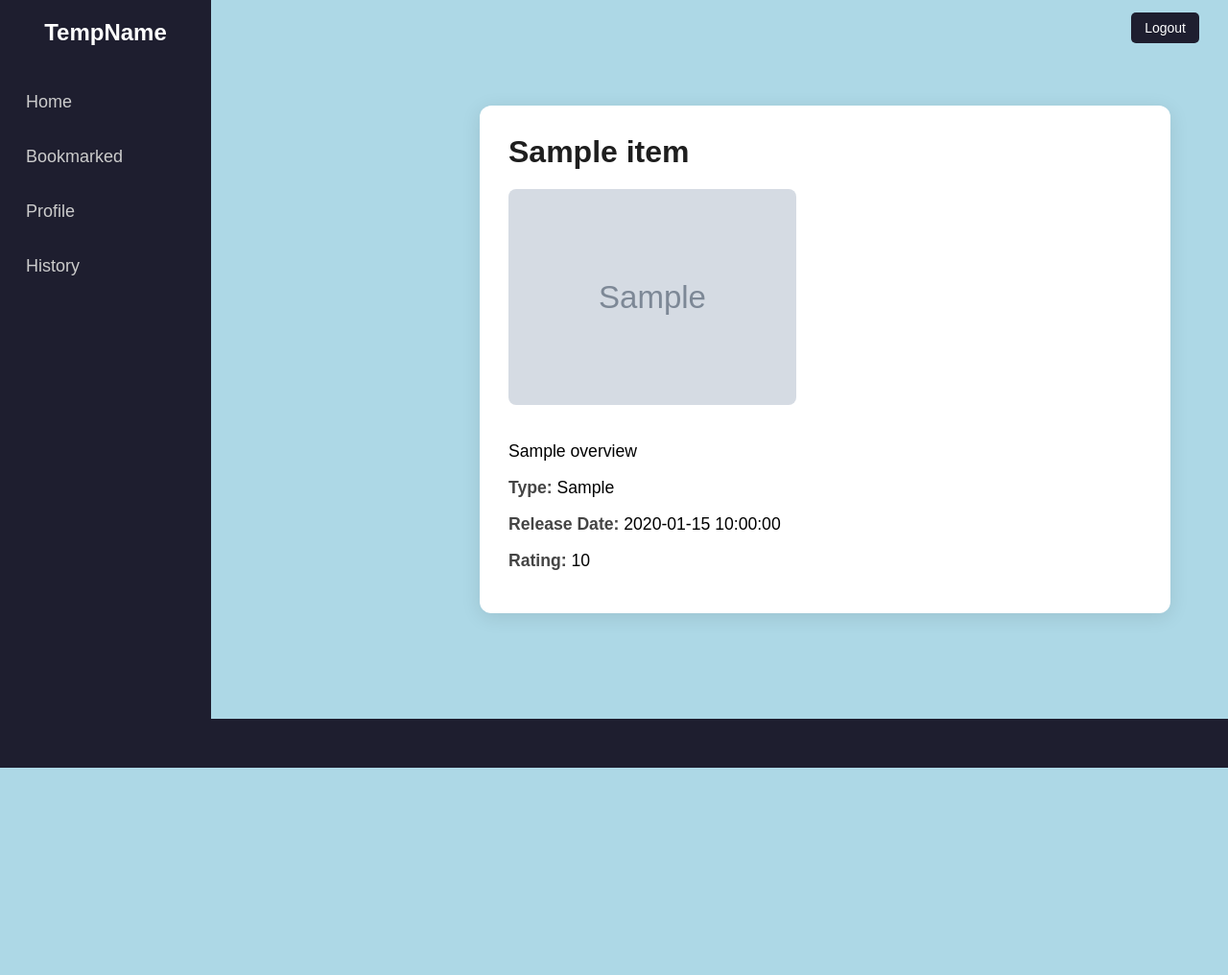
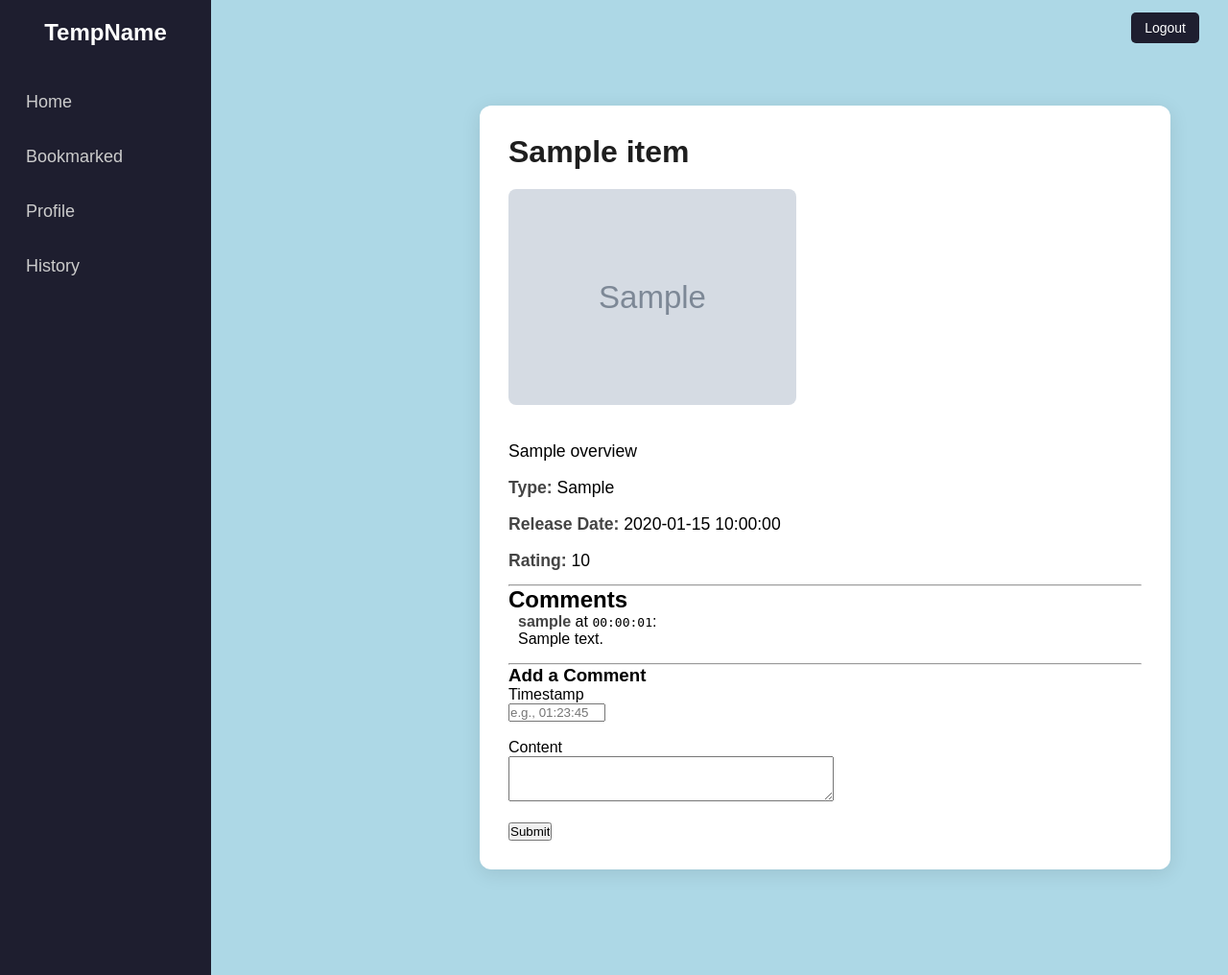
Before and after one commit to jalenjaloney/temp-name, a Flask app: template app/templates/season_page.html in a window 1280 px wide. Shown: the whole page at 96% size. Before the commit the page ends 800 px from the top, so only its background shows below. Run offline with Flask 3, Linux system fonts and the light colour scheme; a user stored in the database is signed in; tables that the repository leaves empty hold one stand-in row (values such as "Sample post"); the template is opened without the code that fills it: values that come from a table or form of the project are taken from there, most other values are stand-ins (such as "Sample title", 1, 10 or a date in 2020); grey boxes marked "Sample" are stand-in pictures; form fields are guessed from the names that the template uses; parts of the project's set-up code (start-up, migrations or seed data) failed here and were passed over.

Commit message:
Added comment feature

```diff
--- a/app/flask_app.py
+++ b/app/flask_app.py
@@ -6,10 +6,10 @@ from flask_behind_proxy import FlaskBehindProxy
 from flask_sqlalchemy import SQLAlchemy
 import os
 from dotenv import load_dotenv
-from app.forms import RegistrationForm, LoginForm
+from app.forms import *
 from flask_behind_proxy import FlaskBehindProxy
 from flask_login import LoginManager, login_user, logout_user, login_required, current_user
-from app.models import db, User
+from app.models import db, User, Comment
 
 app = Flask(__name__)
 proxied = FlaskBehindProxy(app)
@@ -109,6 +109,18 @@ def parse_episodes(tv_id, season_num, season_id, episodes_raw):
         })
     return episodes
 
+# Helper function to parse comment timestamp
+def parse_timestamp_string(ts_str):
+    parts = list(map(int, ts_str.split(":")))
+    if len(parts) == 2:
+        minutes, seconds = parts
+        return minutes * 60 + seconds
+    elif len(parts) == 3:
+        hours, minutes, seconds = parts
+        return hours * 3600 + minutes * 60 + seconds
+    else:
+        raise ValueError("Invalid timestamp format")
+
 # Fetch and parse both movies and TV shows
 movies_raw = fetch_popular("movie", pages=2)
 tv_raw = fetch_popular("tv", pages=2)
@@ -131,11 +143,39 @@ def catalogue():
     users = User.query.all()
     return render_template('catalogue.html', movies=movies, tv_shows=tv_shows, users=users)
 
-@app.route('/media/<media_id>')
+@app.route('/media/<media_id>', methods=['GET', 'POST'])
 def get_media(media_id):
     movie = df[df["tmdb_id"] == int(media_id)]
+    if movie.empty:
+        return "Media not found", 404
 
-    return render_template('season_page.html', item=movie.iloc[0].to_dict())
+    # Allow commenting
+    form = commentForm()
+    if form.validate_on_submit() and current_user.is_authenticated:
+        # Checking if timestamp is properly formatted
+        try:
+            timestamp_seconds = parse_timestamp_string(form.timestamp.data)
+        except ValueError:
+            flash("Invalid timestamp format.", "danger")
+            return redirect(url_for('get_media', media_id=media_id))
+
+        new_comment = Comment(
+            content=form.content.data,
+            timestamp=timestamp_seconds,
+            user_id=current_user.id,
+            media_id=int(media_id)
+        )
+        db.session.add(new_comment)
+        db.session.commit()
+        flash("Comment added!")
+        return redirect(url_for('get_media', media_id=media_id))
+
+    comments = Comment.query.filter_by(media_id=int(media_id)).order_by(Comment.timestamp).all()
+
+    return render_template('season_page.html',
+                           item=movie.iloc[0].to_dict(),
+                           form=form,
+                           comments=comments)
 
 @app.route("/register", methods=['GET', 'POST'])
 def register():
@@ -157,7 +197,6 @@ def login():
       if user:
         if user.password == form.password.data:
          login_user(user, remember=form.remember.data)
-         flash('Login successful!', 'success')
          return redirect(url_for('catalogue'))
       else:
          form.username.errors.append('Invalid username or password.')
--- a/app/templates/season_page.html
+++ b/app/templates/season_page.html
@@ -1,6 +1,7 @@
 {% extends "layout.html" %}
 {% block content %}
 <div class="Container">
+
   {% if item %}
     <h1>{{ item.title }}</h1>
     <img src="{{ item.poster_url }}" alt="{{ item.title }}" width="300">
@@ -11,5 +12,55 @@
   {% else %}
     <h2>Media not found.</h2>
   {% endif %}
+
+  <hr>
+  <h2>Comments</h2>
+
+  {% if comments %}
+    {% for comment in comments %}
+      {% set hrs = comment.timestamp // 3600 %}
+      {% set mins = (comment.timestamp % 3600) // 60 %}
+      {% set secs = comment.timestamp % 60 %}
+      <div style="margin-bottom: 1rem; padding-left: 10px;">
+        <strong>{{ comment.user.username }}</strong> at
+        <code>{{ "%02d:%02d:%02d"|format(hrs, mins, secs) }}</code>:<br>
+        {{ comment.content }}
+      </div>
+    {% endfor %}
+  {% else %}
+    <p>No comments yet.</p>
+  {% endif %}
+
+  <hr>
+  {% if current_user.is_authenticated %}
+    <h3>Add a Comment</h3>
+    <form method="POST">
+      {{ form.hidden_tag() }}
+
+      <div>
+        <label for="timestamp">{{ form.timestamp.label }}</label><br>
+        {{ form.timestamp(size=10, placeholder="e.g., 01:23:45") }}
+        {% for error in form.timestamp.errors %}
+          <p style="color: red;">{{ error }}</p>
+        {% endfor %}
+      </div>
+
+      <br>
+
+      <div>
+        <label for="content">{{ form.content.label }}</label><br>
+        {{ form.content(rows=3, cols=40) }}
+        {% for error in form.content.errors %}
+          <p style="color: red;">{{ error }}</p>
+        {% endfor %}
+      </div>
+
+      <br>
+      {{ form.submit() }}
+    </form>
+  {% else %}
+    <p><a href="{{ url_for('login') }}">Log in</a> to leave a comment.</p>
+  {% endif %}
+
 </div>
 {% endblock content %}
```
Also changed, not shown: app/forms.py (+13 -2 lines), app/models.py (+13 -0 lines). Lines whose indentation alone changed are shown as unchanged.
